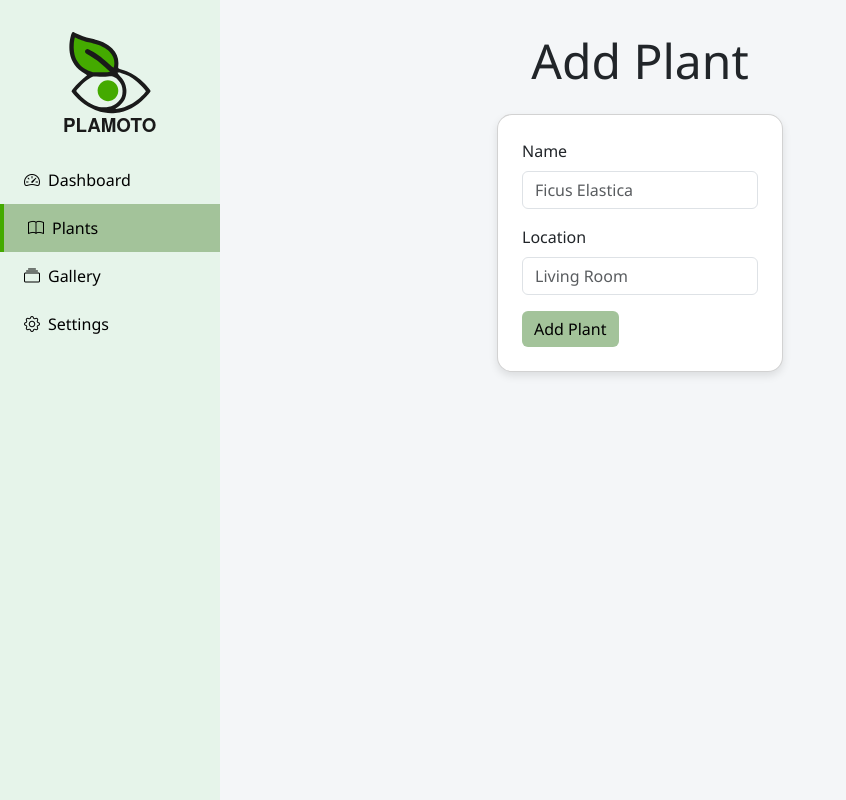
After one commit to PANDORIXX/plamoto, a Flask app: page /add_plant in a window 1280 px wide. The commit adds this page. Shown: the whole page, without its empty margins (0-846 px from the left). Run offline with Flask 3, Linux system fonts and the light colour scheme; parts of the project's set-up code (start-up, migrations or seed data) failed here and were passed over.

Commit message:
added database and formatting the plants site with edit and delete buttons for plants, new setup scripts and readme, working version

```diff
--- a/app.py
+++ b/app.py
@@ -1,4 +1,4 @@
-from flask import Flask, render_template, redirect, url_for, request, jsonify
+from flask import Flask, render_template, redirect, url_for, request, jsonify, flash
 from camera import capture_image, picam_unavailability_logging, Picamera2
 from settings import load_settings, save_settings, get_interval_minutes_from_settings, parse_form_settings
 from config import Config
@@ -6,6 +6,8 @@ from logger import setup_logger
 from background_capture import start_background_thread, stop_background_thread, compute_next_in_minutes
 from external_access import start_cloudflare_quick_tunnel
 import os
+from extensions import db
+from flask_migrate import Migrate
 
 # -------------------------------
 # Logging setup
@@ -24,8 +26,15 @@ app = Flask(__name__)
 # Load configuration constants
 app.config.from_object(Config)
 
-# Load settings once at startup
+# Load settings once at startup and set secret key
 app.config['SETTINGS'] = load_settings(app.config['SETTINGS_FILE'])
+app.secret_key = app.config['SECRET_KEY']
+
+# PostgreSQL Database setup
+db.init_app(app)
+migrate = Migrate(app, db)
+
+from models import Plant
 
 # -------------------------------
 # Routes
@@ -45,40 +54,6 @@ def index():
         background_capture_active=background_active,
         background_capture_next_in=next_in_min
     )
-
-@app.route('/plants')
-def plants():
-    return render_template('plants.html', active_page='plants')
-
-@app.route('/gallery')
-def gallery():
-    images = sorted(os.listdir(app.config['IMAGE_DIR']), reverse=True)
-    return render_template('gallery.html', active_page='gallery', images=images)
-
-@app.route('/settings', methods=['GET', 'POST'])
-def settings():
-    if request.method == 'POST':
-        new_settings = parse_form_settings(request.form)
-
-        save_settings(app.config['SETTINGS_FILE'], new_settings)
-        app.config['SETTINGS'] = new_settings
-        logger.info('Settings saved and applied.')
-
-        # If thread is running, update its schedule
-        next_in_min = compute_next_in_minutes()
-        if next_in_min is not None:
-            interval_min = get_interval_minutes_from_settings(app.config['SETTINGS'])
-            # restart with new interval
-            start_background_thread(
-                settings_getter=lambda: app.config['SETTINGS'],
-                interval_minutes=interval_min
-            )
-
-        return redirect(url_for('settings'))
-
-    # GET: load settings for form
-    current_settings = load_settings(app.config['SETTINGS_FILE'])
-    return render_template('settings.html', **current_settings, active_page='settings')
 
 @app.route('/capture')
 def capture():
@@ -114,6 +89,105 @@ def latest_image():
     url = url_for('static', filename=f'images/{latest}') if latest else ''
     return jsonify({'url': url})
 
+@app.route('/plants')
+def plants():
+    all_plants = Plant.query.order_by(Plant.created_at.desc()).all()
+    return render_template('plants.html', active_page='plants', plants=all_plants)
+
+@app.route('/add_plant', methods=['GET', 'POST'])
+def add_plant():
+    if request.method == 'POST':
+        # Process form submission
+        name = request.form.get('name')
+        location = request.form.get('location')
+
+        if not name:
+            flash("Plant name is required!", "error")
+            return redirect(url_for('add_plant'))
+
+        # Save new plant to database
+        new_plant = Plant(name=name, location=location)
+        db.session.add(new_plant)
+        db.session.commit()
+
+        flash(f"Plant '{name}' added successfully!", "success")
+        return redirect(url_for('plants'))
+
+    # GET: Show form
+    return render_template(
+        'plant_details.html',
+        active_page='plants',
+        plant=None,
+        form_action=url_for('add_plant')
+    )
+
+@app.route('/edit_plant/<int:plant_id>', methods=['GET', 'POST'])
+def edit_plant(plant_id):
+    plant = Plant.query.get_or_404(plant_id)
+
+    if request.method == 'POST':
+        # Process form submission
+        name = request.form.get('name')
+        location = request.form.get('location')
+
+        if not name:
+            flash("Plant name is required!", "error")
+            return redirect(url_for('edit_plant', plant_id=plant_id))
+
+        # Update plant details
+        plant.name = name
+        plant.location = location
+        db.session.commit()
+
+        flash(f"Plant '{name}' updated successfully!", "success")
+        return redirect(url_for('plants'))
+
+    # GET: Show form with current plant details
+    return render_template(
+        'plant_details.html',
+        active_page='plants',
+        plant=plant,
+        form_action=url_for('edit_plant', plant_id=plant.id)
+    )
+
+@app.route('/delete_plant/<int:plant_id>', methods=['POST'])
+def delete_plant(plant_id):
+    plant = Plant.query.get_or_404(plant_id)
+    db.session.delete(plant)
+    db.session.commit()
+    flash(f"Plant '{plant.name}' deleted successfully!", "success")
+    return redirect(url_for('plants'))
+
+@app.route('/gallery')
+def gallery():
+    images = sorted(os.listdir(app.config['IMAGE_DIR']), reverse=True)
+    return render_template('gallery.html', active_page='gallery', images=images)
+
+@app.route('/settings', methods=['GET', 'POST'])
+def settings():
+    if request.method == 'POST':
+        new_settings = parse_form_settings(request.form)
+
+        save_settings(app.config['SETTINGS_FILE'], new_settings)
+        app.config['SETTINGS'] = new_settings
+        logger.info('Settings saved and applied.')
+
+        # If thread is running, update its schedule
+        next_in_min = compute_next_in_minutes()
+        if next_in_min is not None:
+            interval_min = get_interval_minutes_from_settings(app.config['SETTINGS'])
+            # restart with new interval
+            start_background_thread(
+                settings_getter=lambda: app.config['SETTINGS'],
+                interval_minutes=interval_min
+            )
+
+        return redirect(url_for('settings'))
+
+    # GET: load settings for form
+    current_settings = load_settings(app.config['SETTINGS_FILE'])
+    return render_template('settings.html', **current_settings, active_page='settings')
+
 # -------------------------------
 # Main
 # -------------------------------
@@ -122,4 +196,4 @@ if __name__ == '__main__':
     # start_cloudflare_quick_tunnel()
 
     # Start Flask app
-    app.run(host='0.0.0.0', port=5000, debug=True)
+    app.run(host='0.0.0.0', port=5000, debug=app.config['DEBUG'])
--- /dev/null
+++ b/extensions.py
@@ -0,0 +1,3 @@
+from flask_sqlalchemy import SQLAlchemy
+
+db = SQLAlchemy()
--- a/templates/base.html
+++ b/templates/base.html
@@ -111,6 +111,33 @@
     .hidden {
       display: none !important;
     }
+
+    .custom-btn {
+    background-color: #a3c39a;
+    border: none;
+    color: #000;
+    }
+
+    .custom-btn:hover {
+      background-color: #e6f4ea;
+      color: #000;
+    }
+
+    .custom-btn-danger {
+      background-color: #ff4d4d;
+      border: none;
+      color: #fff;
+    }
+
+    .custom-btn-danger:hover {
+      background-color: #ff1a1a;
+      color: #fff;
+    }
+
+    .form-check-input:checked {
+      background-color: #44aa00;
+      border-color: #44aa00;
+    }
   </style>
 
   <!-- Block to add extra content into the <head> from child templates -->
--- /dev/null
+++ b/templates/plant_details.html
@@ -0,0 +1,45 @@
+{% extends "base.html" %}
+
+{% block title %}
+    {% if plant %}Edit Plant{% else %}Add Plant{% endif %}
+{% endblock %}
+
+{% block content %}
+<!-- Page header -->
+<div class="mb-4 text-center">
+  <h1 class="display-5">
+    {% if plant %}Edit Plant{% else %}Add Plant{% endif %}
+  </h1>
+</div>
+
+<div class="row justify-content-center">
+  <div class="col-md-3">
+    <div class="card p-4">
+      <form method="POST" action="{{ form_action }}">
+        <div class="mb-3">
+          <label for="name" class="form-label">Name</label>
+          <div class="input-group">
+            <input type="text" class="form-control" id="name" name="name"
+                   placeholder="Ficus Elastica"
+                   value="{{ plant.name if plant else '' }}"
+                   required>
+          </div>
+        </div>
+
+        <div class="mb-3">
+          <label for="location" class="form-label">Location</label>
+          <div class="input-group">
+            <input type="text" class="form-control" id="location" name="location"
+                   placeholder="Living Room"
+                   value="{{ plant.location if plant else '' }}">
+          </div>
+        </div>
+
+        <button type="submit" class="btn custom-btn">
+          {% if plant %}Save Changes{% else %}Add Plant{% endif %}
+        </button>
+      </form>
+    </div>
+  </div>
+</div>
+{% endblock %}
--- a/templates/settings.html
+++ b/templates/settings.html
@@ -9,7 +9,7 @@
 </div>
 
 <div class="row justify-content-center">
-  <div class="col-md-8">
+  <div class="col-md-3">
     <div class="card p-4">
       <form method="POST" action="{{ url_for('settings') }}">
         <!-- General settings section -->
@@ -63,9 +63,7 @@
         </div>
 
         <!-- Save button -->
-        <div class="text-center">
-          <button type="submit" class="btn btn-primary btn-lg">Save Settings</button>
-        </div>
+        <button type="submit" class="btn custom-btn">Save Settings</button>
       </form>
     </div>
   </div>
```
Also changed, not shown: config.py (+20 -1 lines), models.py (added, +16 -0 lines), requirements.txt (+30 -4 lines), templates/dashboard.html (+12 -15 lines), templates/plants.html (+19 -5 lines), readme.md, 4 other files.
